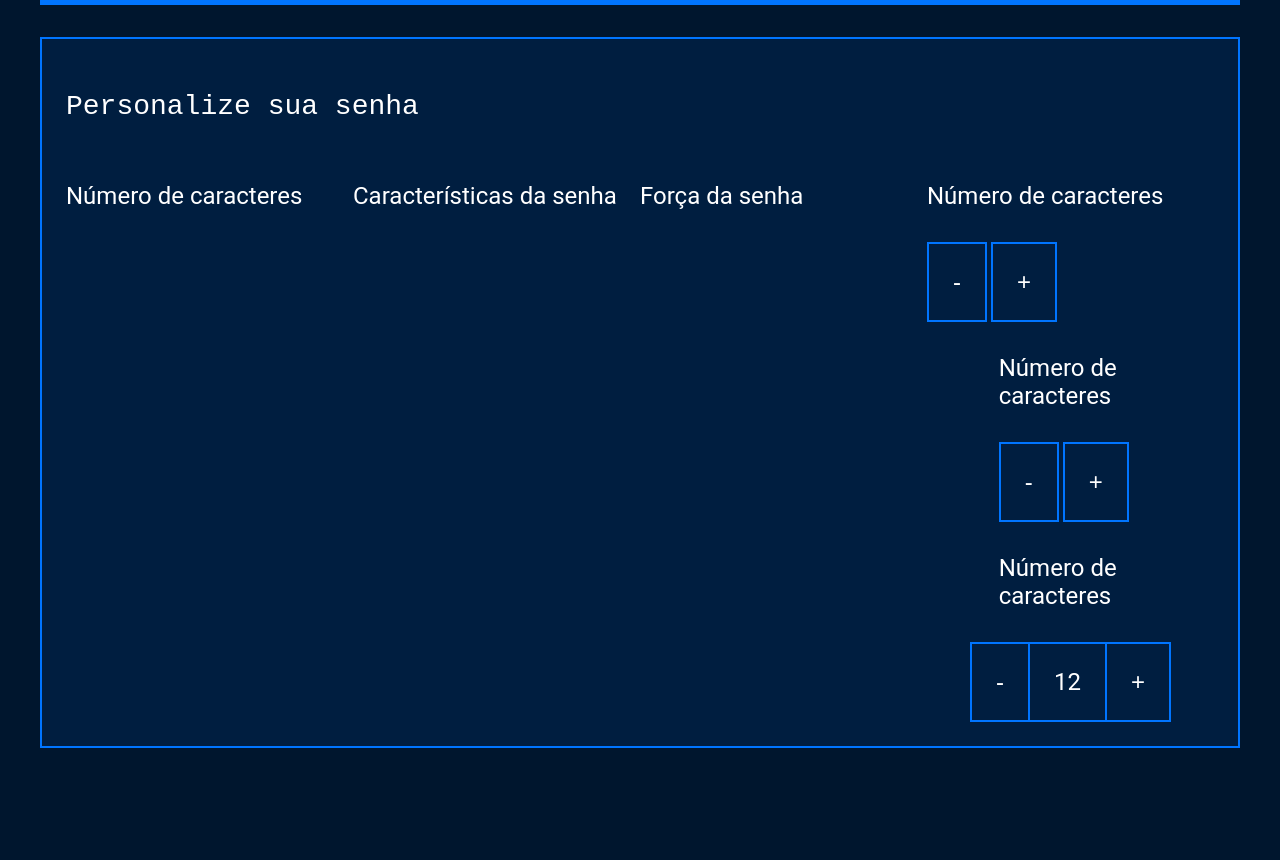
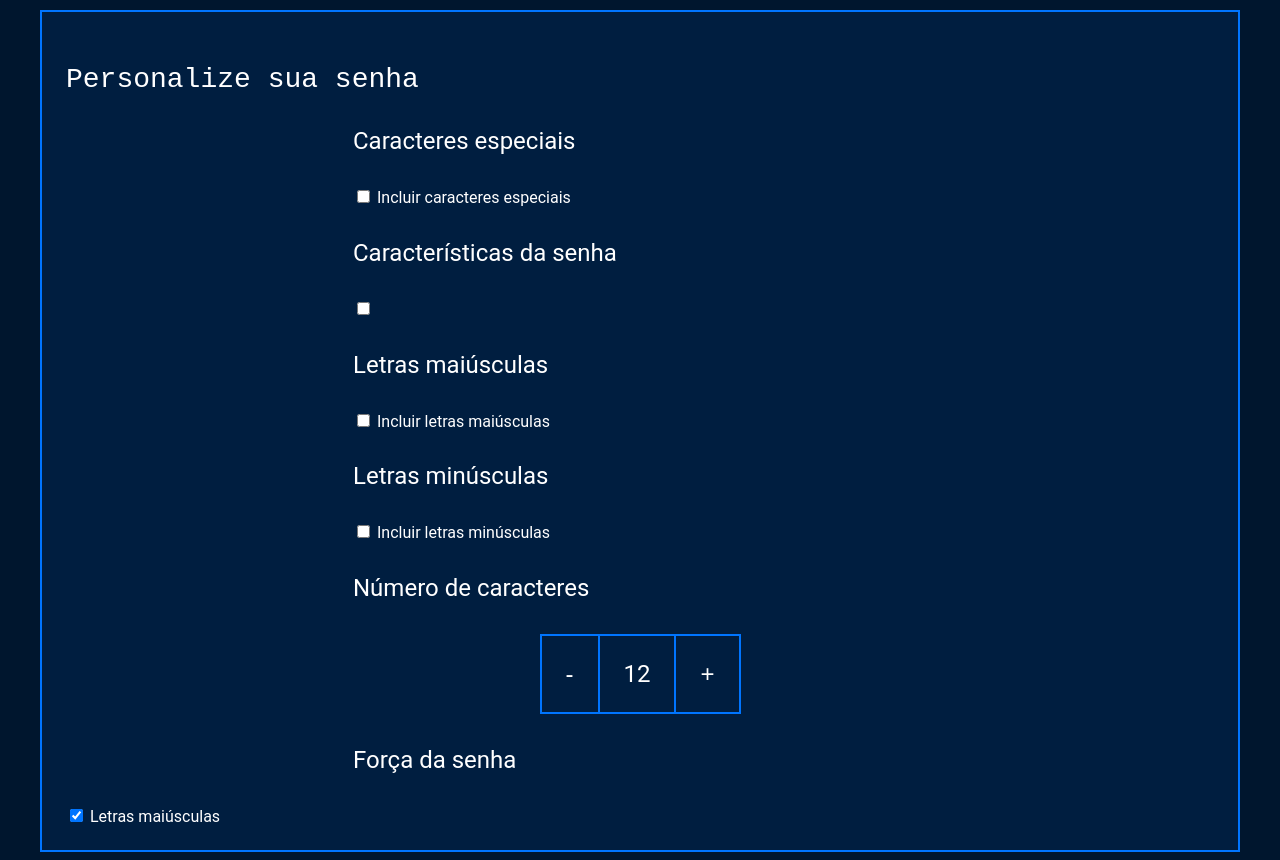
Before and after one commit to marialuiza03/aula-juliana, a plain HTML site: page index.html in a window 1280 px wide. Shown: the part 420-1280 px from the top of the page. Before the commit the page ends 1176 px from the top, so only its background shows below. Drawn offline with Linux system fonts and the light colour scheme.

Commit message:
Update index.html

```diff
--- a/index.html
+++ b/index.html
@@ -1,5 +1,3 @@
-
-HTML
 <!DOCTYPE html>
 <html lang="pt-br">
 
@@ -14,36 +12,64 @@ HTML
 
 <body>
     <section class="conteudo">
+
+
+        <!-- Título -->
         <div class="conteudo-titulo">
             <img src="unlock.svg" alt="cadeado fechado">
             <h2 class="titulo-principal">Gerador de senhas</h2>
             <h3 class="titulo-secundario">Gere instantaneamente uma senha aleatória e segura</h3>
         </div>
+
+
+        <!-- Campo da senha -->
         <div class="conteudo-senha">
-            <label for="senha">Senha</label>
+            <label for="campo-senha">Senha</label>
             <input name="senha" type="text" id="campo-senha">
         </div>
+
+
+        <!-- Personalização -->
         <div class="parametro">
             <h3 class="parametro-titulo">Personalize sua senha</h3>
-            <div class="parametro-coluna__senha">
+
+
+            <!-- Caracteres especiais -->
             <div class="parametro-senha">
-                    <h4 class="parametro-senha__titulo">Número de caracteres</h4>
+                <h4 class="parametro-senha__titulo">Caracteres especiais</h4>
+                <div class="parametro-senha-checkbox">
+                    <input type="checkbox" id="caracteres-especiais">
+                    <label for="caracteres-especiais">Incluir caracteres especiais</label>
+                </div>
             </div>
             <div class="parametro-senha">
     <h4 class="parametro-senha__titulo">Características da senha</h4>
+    <input name="maiusculo" type="checkbox">
  </div>
+
+
+            <!-- Letras maiúsculas -->
             <div class="parametro-senha">
-                    <h4 class="parametro-senha__titulo">Força da senha</h4>
+                <h4 class="parametro-senha__titulo">Letras maiúsculas</h4>
+                <div class="parametro-senha-checkbox">
+                    <input type="checkbox" id="maiusculo">
+                    <label for="maiusculo">Incluir letras maiúsculas</label>
                 </div>
+            </div>
+
+
+            <!-- Letras minúsculas -->
             <div class="parametro-senha">
-    <h4 class="parametro-senha__titulo">Número de caracteres</h4>
-    <button class="parametro-senha__botao">-</button>
-    <button class="parametro-senha__botao">+</button>
+                <h4 class="parametro-senha__titulo">Letras minúsculas</h4>
+                <div class="parametro-senha-checkbox">
+                    <input type="checkbox" id="minusculo">
+                    <label for="minusculo">Incluir letras minúsculas</label>
+                </div>
+            </div>
+
+
+            <!-- Número de caracteres -->
             <div class="parametro-senha">
-    <h4 class="parametro-senha__titulo">Número de caracteres</h4>
-    <button class="parametro-senha__botao">-</button>
-    <button class="parametro-senha__botao">+</button>
-</div> <div class="parametro-senha">
                 <h4 class="parametro-senha__titulo">Número de caracteres</h4>
                 <div class="parametro-senha-botoes">
                     <button class="parametro-senha__botao">-</button>
@@ -51,7 +77,16 @@ HTML
                     <button class="parametro-senha__botao">+</button>
                 </div>
             </div>
+
+
+            <!-- Força da senha -->
+            <div class="parametro-senha">
+                <h4 class="parametro-senha__titulo">Força da senha</h4>
+                <!-- Aqui você pode adicionar um indicador de força -->
             </div>
+<div class="parametro-senha-checkbox">
+        <input name="maiusculo" type="checkbox" class="checkbox" checked>
+        <label for="maiusculo">Letras maiúsculas</label>
 </div>
         </div>
     </section>
```
Lines whose indentation alone changed are shown as unchanged.
